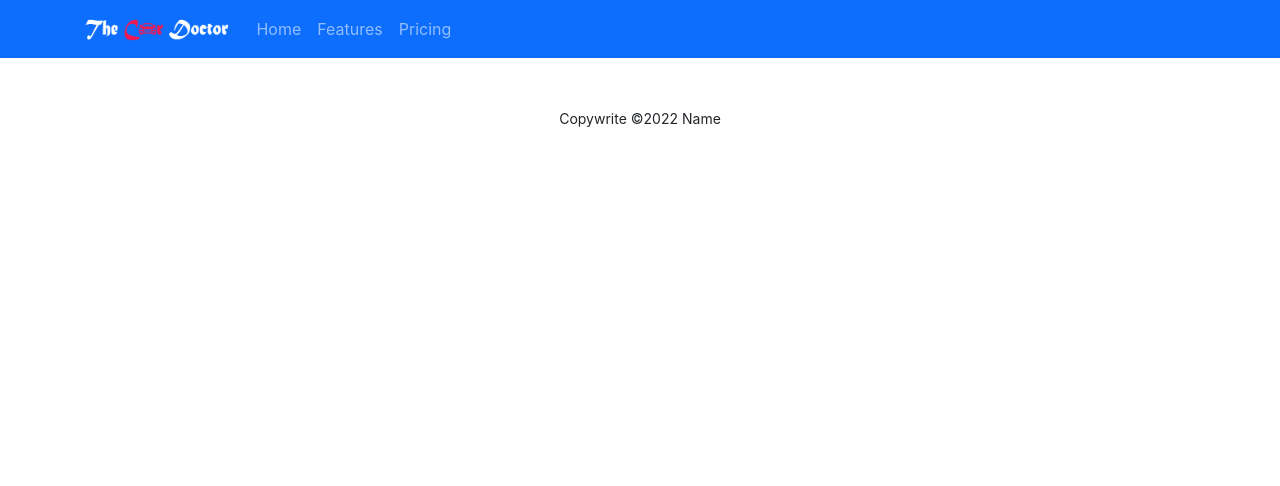
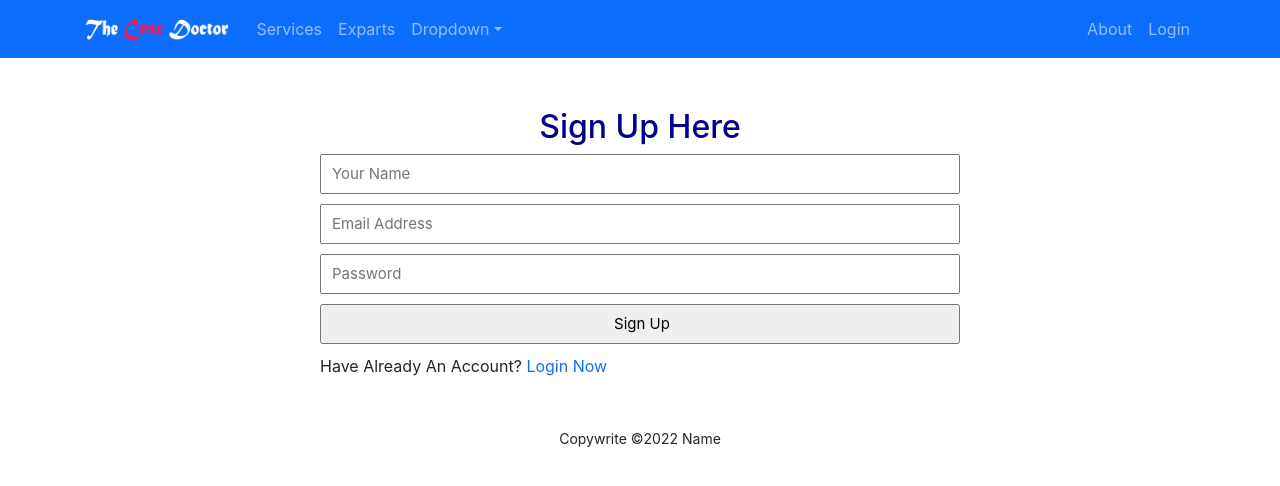
Before and after one commit to Neelporos/david-car-service, a React (Create React App) app: page /signup in a window 1280 px wide. Shown: the top 486 px of the page. Built offline with nearby package versions, Linux system fonts and the light colour scheme.

Commit message:
Login And Signup From Is Ready

```diff
--- a/src/App.js
+++ b/src/App.js
@@ -4,6 +4,10 @@ import About from './Pages/About/About';
 import Home from './Pages/Home/Home/Home';
 import Header from './Pages/Shared/Header/Header';
 import Footer from './Pages/Shared/Footer/Footer';
+import ServiceDetail from './Pages/ServiceDetail/ServiceDetail';
+import NotFound from './Pages/Shared/NotFound/NotFound';
+import Login from './Pages/Login/Login/Login';
+import SignUp from './Pages/Login/SignUp/SignUp';
 
 
 function App() {
@@ -12,9 +16,12 @@ function App() {
       <Header></Header>
       <Routes>
         <Route path='/' element={<Home></Home>}></Route>
+        <Route path='/home' element={<Home></Home>}></Route>
+        <Route path='/service/:serviceid' element={<ServiceDetail></ServiceDetail>}></Route>
         <Route path='/about' element={<About></About>}></Route>
-        {/* <Route path='/' element={ }></Route>
-        <Route path='/' element={ }></Route> */}
+        <Route path='/login' element={<Login></Login>}></Route>
+        <Route path='/signup' element={<SignUp></SignUp>}></Route>
+        <Route path='*' element={<NotFound></NotFound>}></Route>
       </Routes>
       <Footer></Footer>
     </div>
--- a/src/Pages/Home/Experts/Experts.js
+++ b/src/Pages/Home/Experts/Experts.js
@@ -18,12 +18,12 @@ const experts = [
 
 const Experts = () => {
     return (
-        <div className='container'>
+        <div id='experts' className='container'>
             <h2 className='text-primary text-center'>Our Experts</h2>
             <div className="row">
                 {
                     experts.map(expert => <Expert
-                        key={experts.id}
+                        key={expert.id}
                         expert={expert}
                     ></Expert>)
                 }
--- a/src/Pages/Home/Service/Service.js
+++ b/src/Pages/Home/Service/Service.js
@@ -1,15 +1,22 @@
 import React from 'react';
+import { useNavigate } from 'react-router-dom';
 import './Service.css';
 
 const Service = ({ service }) => {
-    const { name, price, description, img } = service;
+    const { id, name, price, description, img } = service;
+    const navigate = useNavigate();
+
+    const navigateServiceDetail = id => {
+        navigate(`/service/${id}`)
+    }
+
     return (
         <div className='service'>
             <img className='w-100' src={img} alt="" />
             <h2>{name}</h2>
             <p>${price}</p>
             <p><small>{description}</small></p>
-            <button className='btn btn-primary'>Book Now</button>
+            <button onClick={() => navigateServiceDetail(id)} className='btn btn-primary'>Book Now</button>
         </div>
     );
 };
--- a/src/Pages/Home/Services/Services.js
+++ b/src/Pages/Home/Services/Services.js
@@ -14,7 +14,7 @@ const Services = () => {
 
 
     return (
-        <div className='container'>
+        <div id='services' className='container'>
             <div className="row">
                 <h1 className='services-title'> Our Services </h1>
                 <div className='services-container'>
--- /dev/null
+++ b/src/Pages/Login/Login/Login.js
@@ -0,0 +1,51 @@
+import React, { useRef } from 'react';
+import { Button, Form } from 'react-bootstrap';
+import { Link, useNavigate } from 'react-router-dom';
+
+const Login = () => {
+
+    const emailRef = useRef('');
+    const passwordRef = useRef('');
+    const navigate = useNavigate('');
+
+    const handleSubmit = event => {
+        event.preventDefault();
+        const email = emailRef.current.value;
+        const password = passwordRef.current.value;
+        console.log(email, password);
+    }
+
+    const navigateSignUp = event => {
+        navigate('/signUp');
+    }
+
+
+    return (
+        <div className='container w-50 mx-auto'>
+            <h2>This Is Login</h2>
+            <Form onSubmit={handleSubmit}>
+                <Form.Group className="mb-3" controlId="formBasicEmail">
+                    <Form.Label>Email address</Form.Label>
+                    <Form.Control ref={emailRef} type="email" required placeholder="Enter email" />
+                    <Form.Text className="text-muted">
+                        We'll never share your email with anyone else.
+                    </Form.Text>
+                </Form.Group>
+
+                <Form.Group className="mb-3" controlId="formBasicPassword">
+                    <Form.Label>Password</Form.Label>
+                    <Form.Control ref={passwordRef} type="password" required placeholder="Password" />
+                </Form.Group>
+                <Form.Group className="mb-3" controlId="formBasicCheckbox">
+                    <Form.Check type="checkbox" label="Check me out" />
+                </Form.Group>
+                <Button variant="primary" type="submit">
+                    Submit
+                </Button>
+            </Form>
+            <p>Don't Have Any Account? <Link to={'/signup'} className='text-primary pe-auto text-decoration-none' onClick={navigateSignUp}>Sign Up Now</Link></p>
+        </div>
+    );
+};
+
+export default Login;
--- /dev/null
+++ b/src/Pages/Login/SignUp/SignUp.css
@@ -0,0 +1,19 @@
+.signup-container {
+    margin: 0 auto;
+    width: 50%;
+}
+
+.signup-container h2 {
+    text-align: center;
+    color: darkblue;
+    margin-top: 50px;
+}
+
+.signup-container input {
+    display: block;
+    width: 100%;
+    height: 40px;
+    padding-left: 10px;
+    font-size: 15px;
+    margin-bottom: 10px;
+}
--- /dev/null
+++ b/src/Pages/Login/SignUp/SignUp.js
@@ -0,0 +1,30 @@
+import React from 'react';
+import { Link, useNavigate } from 'react-router-dom';
+import './SignUp.css';
+
+const SignUp = () => {
+
+    const navigate = useNavigate();
+    const navigateLogin = () => {
+        navigate('/login')
+    }
+
+    const handleSignup = event => {
+        event.preventDefault();
+    }
+    return (
+        <div className='signup-container'>
+            <h2> Sign Up Here</h2>
+            <form onSubmit={handleSignup}>
+                <input type="text" name="name" id="" placeholder='Your Name' />
+                <input type="email" name="email" id="" placeholder='Email Address' required />
+                <input type="password" name="password" id="" placeholder='Password' required />
+                <input type="submit" value="Sign Up" />
+            </form>
+
+            <p>Have Already An Account? <Link to={'/login'} className='text-primary pe-auto text-decoration-none' onClick={navigateLogin}>Login Now</Link></p>
+        </div>
+    );
+};
+
+export default SignUp;
--- /dev/null
+++ b/src/Pages/ServiceDetail/ServiceDetail.js
@@ -0,0 +1,13 @@
+import React from 'react';
+import { useParams } from 'react-router-dom';
+
+const ServiceDetail = () => {
+    const { serviceid } = useParams();
+    return (
+        <div>
+            <h2>Welcome To Service Detail: {serviceid}</h2>
+        </div>
+    );
+};
+
+export default ServiceDetail;
--- a/src/Pages/Shared/Header/Header.js
+++ b/src/Pages/Shared/Header/Header.js
@@ -1,20 +1,36 @@
 import React from 'react';
-import { Container, Nav, Navbar } from 'react-bootstrap';
+import { Link } from 'react-router-dom';
+import { Container, Nav, Navbar, NavDropdown } from 'react-bootstrap';
 import logo from '../../../images/logo.png';
 
 const Header = () => {
     return (
         <>
-            <Navbar bg="primary" variant="dark">
+            <Navbar collapseOnSelect expand="lg" sticky='top' bg="primary" variant="dark">
                 <Container>
-                    <Navbar.Brand href="#home">
-                        <img src={logo} height='30px' hi alt="" />
+                    <Navbar.Brand as={Link} to="/">
+                        <img height={30} src={logo} alt="" />
                     </Navbar.Brand>
-                    <Nav className="me-auto">
-                        <Nav.Link href="#home">Home</Nav.Link>
-                        <Nav.Link href="#features">Features</Nav.Link>
-                        <Nav.Link href="#pricing">Pricing</Nav.Link>
-                    </Nav>
+                    <Navbar.Toggle aria-controls="responsive-navbar-nav" />
+                    <Navbar.Collapse id="responsive-navbar-nav">
+                        <Nav className="me-auto">
+                            <Nav.Link href="home#services">Services</Nav.Link>
+                            <Nav.Link href="home#experts">Exparts</Nav.Link>
+                            <NavDropdown title="Dropdown" id="collasible-nav-dropdown">
+                                <NavDropdown.Item href="#action/3.1">Action</NavDropdown.Item>
+                                <NavDropdown.Item href="#action/3.2">Another action</NavDropdown.Item>
+                                <NavDropdown.Item href="#action/3.3">Something</NavDropdown.Item>
+                                <NavDropdown.Divider />
+                                <NavDropdown.Item href="#action/3.4">Separated link</NavDropdown.Item>
+                            </NavDropdown>
+                        </Nav>
+                        <Nav>
+                            <Nav.Link as={Link} to="about">About</Nav.Link>
+                            <Nav.Link as={Link} to="login">
+                                Login
+                            </Nav.Link>
+                        </Nav>
+                    </Navbar.Collapse>
                 </Container>
             </Navbar>
         </>
--- /dev/null
+++ b/src/Pages/Shared/NotFound/NotFound.js
@@ -0,0 +1,11 @@
+import React from 'react';
+
+const NotFound = () => {
+    return (
+        <div>
+            <img className='w-100 h-100' src="https://i.ibb.co/HdgKMgd/254-2549834-404-page-not-found-404-not-found-png-1.png" alt="" />
+        </div>
+    );
+};
+
+export default NotFound;
```
Also changed, not shown: src/Pages/Login/Login.js (deleted).
